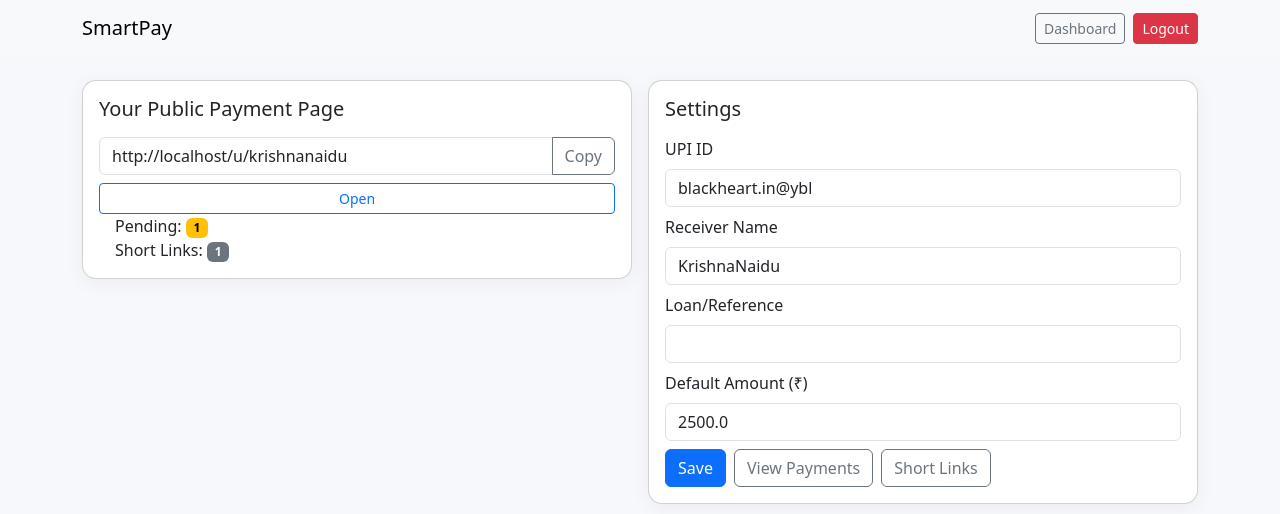
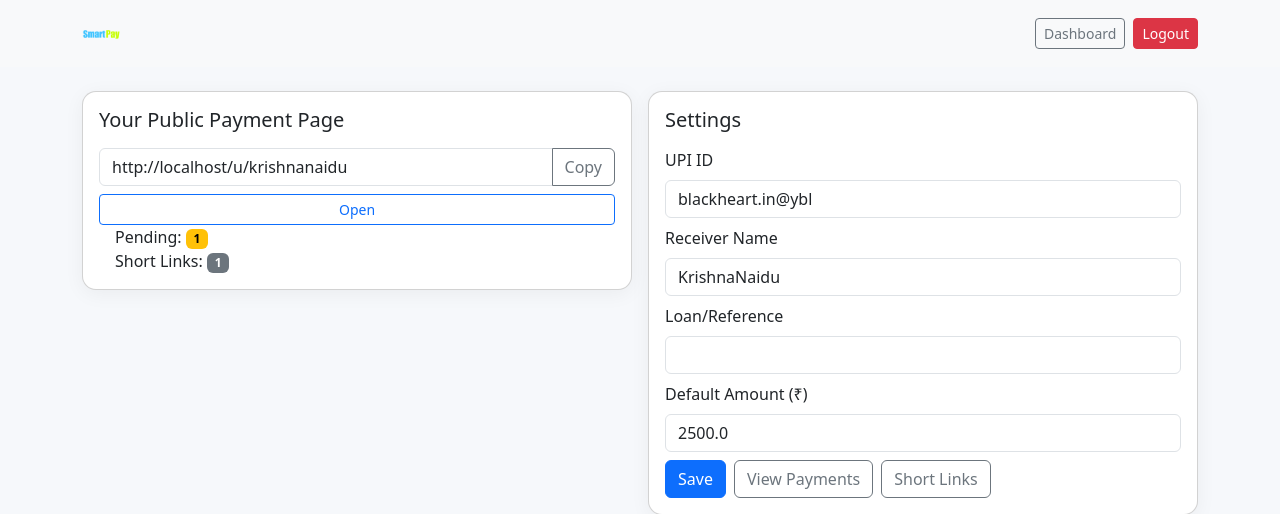
Before and after one commit to imzombier/SmartPay, a Flask app: page /dashboard in a window 1280 px wide. Shown: the top 514 px of the page. Run offline with Flask 3, Linux system fonts and the light colour scheme; a user stored in the database is signed in; data comes from the database, SQL or seed files in the repository.

Commit message:
Update _layout.html

```diff
--- a/templates/_layout.html
+++ b/templates/_layout.html
@@ -17,9 +17,12 @@
 </head>
 
 <body>
+  <!-- Navbar with logo -->
   <nav class="navbar navbar-expand-lg bg-body-tertiary">
     <div class="container">
-      <a class="navbar-brand" href="#">SmartPay</a>
+      <a class="navbar-brand" href="#">
+        <img src="{{ url_for('static', filename='smartpay.png') }}" alt="SmartPay" height="40" class="d-inline-block align-text-top">
+      </a>
       <div class="ms-auto d-flex gap-2">
         {% if not hide_login %}
           {% if session.get('uid') %}
@@ -33,6 +36,7 @@
     </div>
   </nav>
 
+  <!-- Main container -->
   <div class="container my-4">
     {% with messages = get_flashed_messages(with_categories=true) %}
       {% if messages %}
@@ -44,8 +48,11 @@
 
     {% block content %}{% endblock %}
   </div>
+
+  <!-- Footer -->
   <div class="text-center mt-4" style="font-size:14px; color:#555;">
-    SmartPay Developed By <a href="mailto:kona.krishna1997@gmail.com" style="color:#007bff; text-decoration:none;">Krishna Naidu</a>
+    SmartPay Developed By
+    <a href="mailto:kona.krishna1997@gmail.com" style="color:#007bff; text-decoration:none;">Krishna Naidu</a>
   </div>
 </body>
 </html>
```
